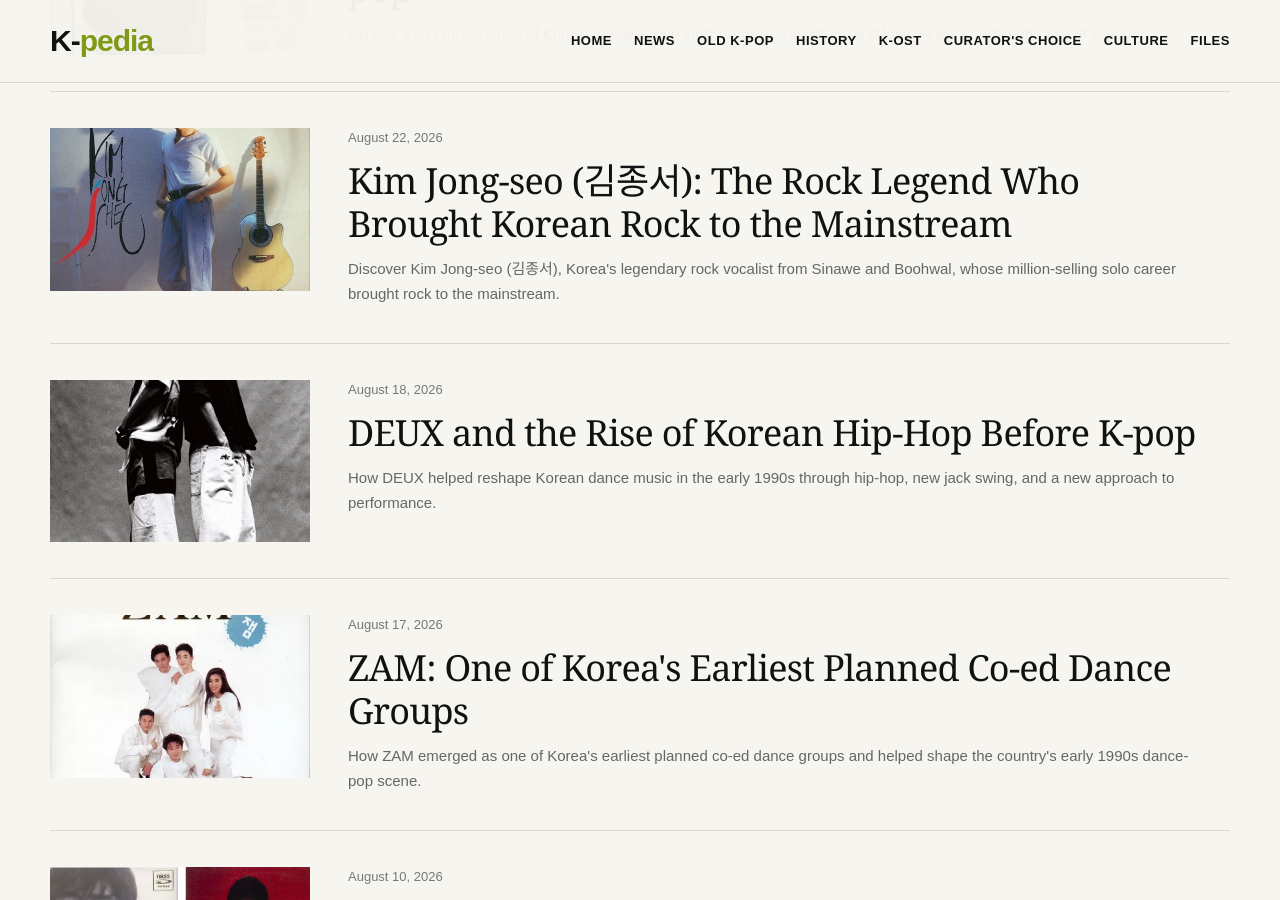
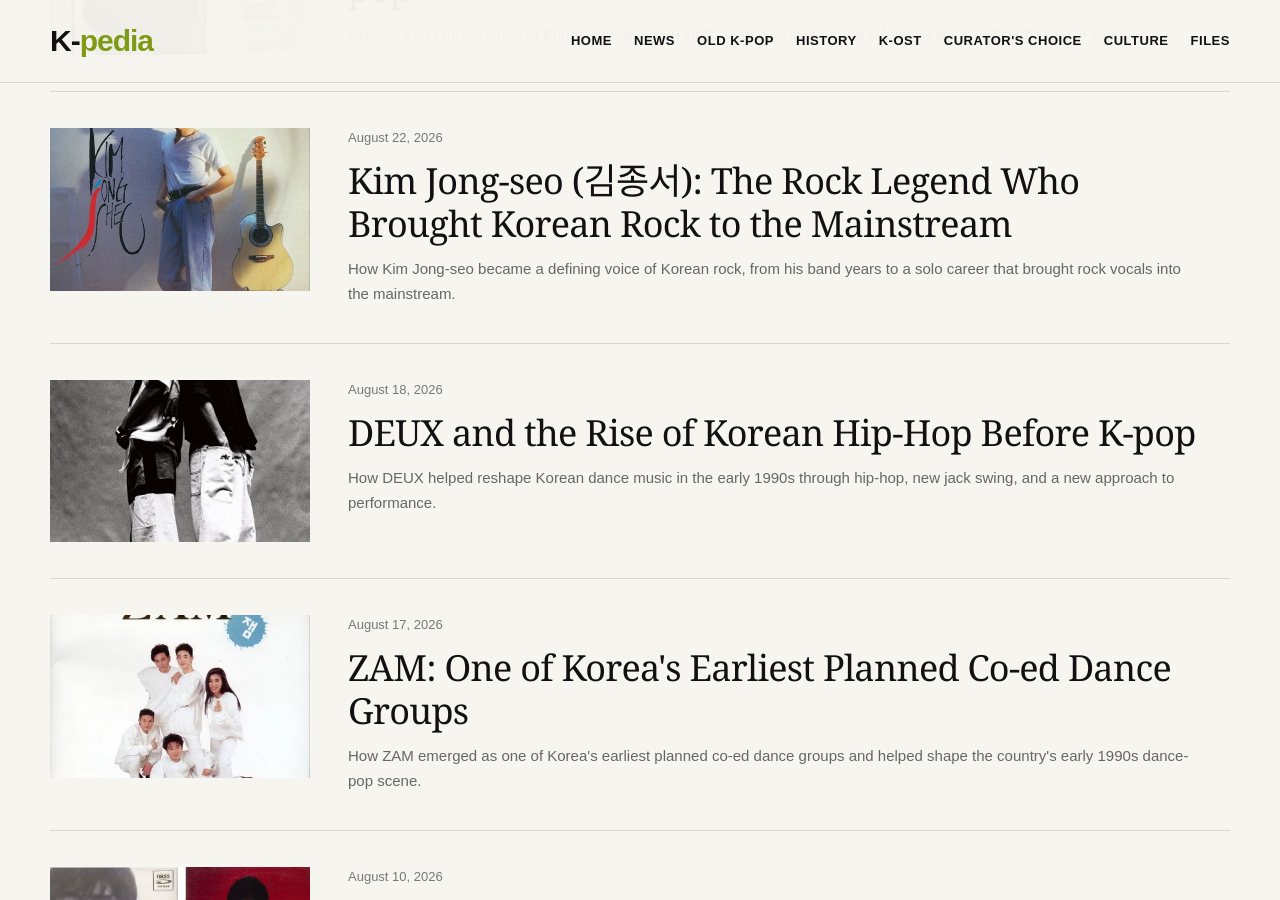
Before and after one commit to kpopkpedia/Kcurator, a Jekyll site: the page built from category/old-k-pop-archive/index.html, in a window 1280 px wide and 900 px high, scrolled down 1277 px. Built offline with Jekyll 4.4.1, drawn with Linux system fonts in a browser that asks for light colours.

Commit message:
Update _posts/2026-09-09-kim-jong-seo-the-rock-legend-who-brought-korean-rock-to-the-mainstream.md (via Pages CMS)

```diff
--- a/_posts/2026-09-09-kim-jong-seo-the-rock-legend-who-brought-korean-rock-to-the-mainstream.md
+++ b/_posts/2026-09-09-kim-jong-seo-the-rock-legend-who-brought-korean-rock-to-the-mainstream.md
@@ -2,9 +2,9 @@
 title: "Kim Jong-seo (김종서): The Rock Legend Who Brought Korean Rock to the Mainstream"
 date: 2026-08-22 10:05:00
 category: Old K-pop
-description: Discover Kim Jong-seo (김종서), Korea's legendary rock vocalist from
-  Sinawe and Boohwal, whose million-selling solo career brought rock to the
-  mainstream.
+description: >
+  How Kim Jong-seo became a defining voice of Korean rock, from his band years
+  to a solo career that brought rock vocals into the mainstream.
 permalink: 2026/07/kim-jong-seo-korean-rock-legend.html
 image: /assets/images/kimjongseo.jpg
 ---
@@ -79,7 +79,7 @@
 Kim Jong-seo's solo debut and breakthrough hit. The song introduced his emotionally charged rock ballad style to a nationwide audience and became one of the defining songs of his career.
 
 🎥 Kim Jong-seo – "An Answerless You" SBS Inkigayo Ep. 28 (1992.06.23)
-{% include youtube.html url="https://www.youtube.com/embed/XLyLuBnp1Rw" %}
+{% include youtube.html url="[https://www.youtube.com/embed/XLyLuBnp1Rw](https://www.youtube.com/embed/XLyLuBnp1Rw)" %}
 **Winter Rain (겨울비) (1993)**
 Originally recorded during Kim Jong-seo's time with Boohwal, this song was reinterpreted for his second solo album. The new version transformed it into one of the greatest Korean rock ballads ever recorded, combining emotional vocals with soaring guitar melodies.
 
@@ -89,9 +89,8 @@
 **Beautiful Restriction (아름다운 구속) (1996)**
 Perhaps Kim Jong-seo's most universally loved song. With its bright melodies and accessible pop-rock sound, "Beautiful Restriction" proved that rock music could be energetic, uplifting, and commercially successful at the same time. Even today, it remains one of Korea's most recognizable rock songs.
 
-🎥 Kim Jong-seo – "Beautiful Restriction" KBS Gayo Top 10
-{% include youtube.html url="https://www.youtube.com/embed/BERKy9fy3A4" %}
----
+## 🎥 Kim Jong-seo – "Beautiful Restriction" KBS Gayo Top 10
+{% include youtube.html url="[https://www.youtube.com/embed/BERKy9fy3A4](https://www.youtube.com/embed/BERKy9fy3A4)" %}
 
 # Why Kim Jong-seo Matters
 
```
